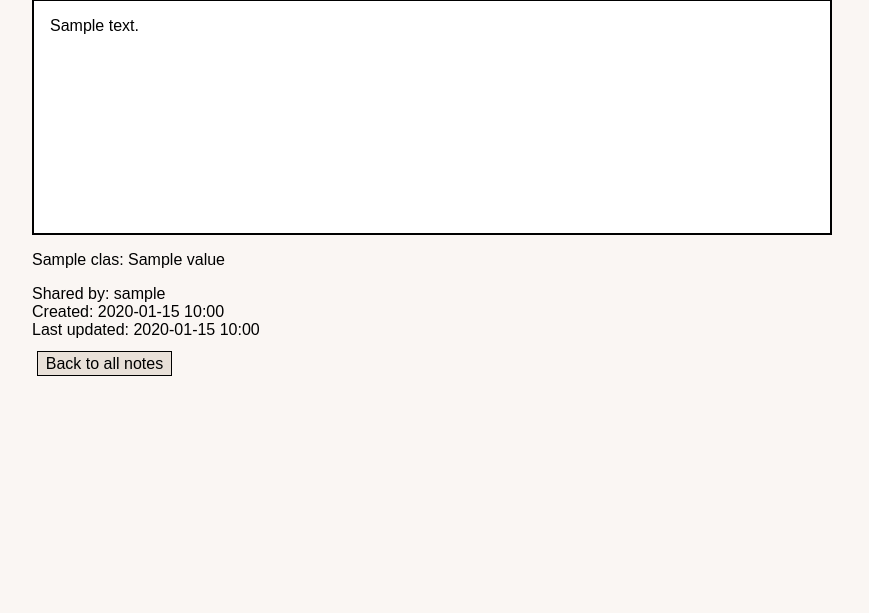
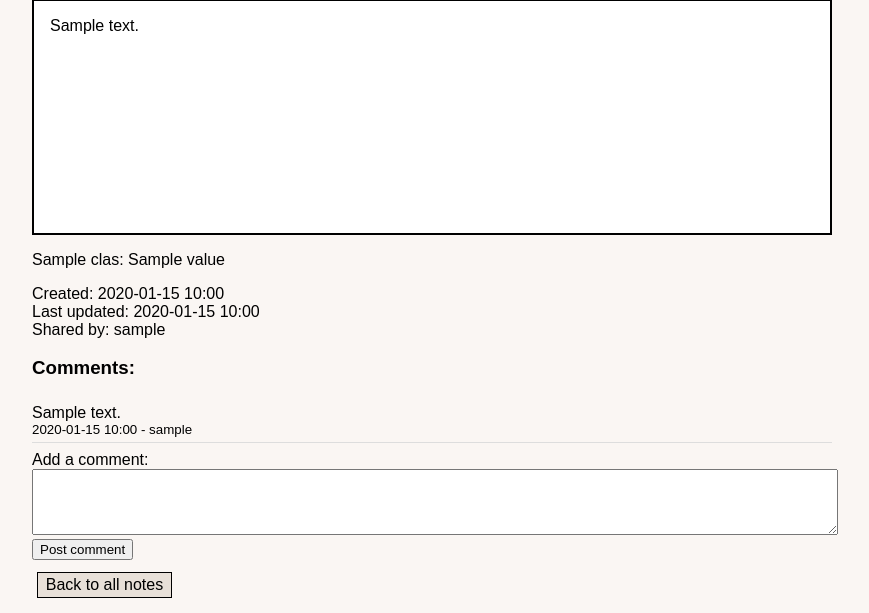
Before and after one commit to ayriainen/noteapp, a Flask app: template templates/show_note.html in a window 1280 px wide. Shown: the part 187-800 px from the top of the page, without its empty margins (208-1077 px from the left). Run offline with Flask 3, Linux system fonts and the light colour scheme; the template is opened without the code that fills it: most values are stand-ins (such as "Sample title", 1, 10 or a date in 2020).

Commit message:
feat: commenting

```diff
--- a/app.py
+++ b/app.py
@@ -54,7 +54,12 @@ def show_note(note_id):
         abort(403)
     classes = notes.get_classes(note_id)
     shared_users = notes.get_shares(note_id) if note["user_id"] == me else []
-    return render_template("show_note.html", note=note, classes=classes, shared_users=shared_users)
+    comments = notes.get_comments(note_id)
+    return render_template("show_note.html",
+                           note=note,
+                           classes=classes,
+                           shared_users=shared_users,
+                           comments=comments)
 
 @app.route("/search")
 def search():
@@ -278,6 +283,62 @@ def logout():
         del session["csrf_token"]
     return redirect("/login")
 
+@app.route("/add_comment", methods=["POST"])
+def add_comment():
+    require_login()
+    check_csrf()
+    note_id = int(request.form["note_id"])
+    content = request.form["content"].strip()
+    if not content or len(content) > 2000:
+        flash("ERROR: Comment can be at most 2000 characters")
+        return redirect("/note/" + str(note_id))
+    note = notes.get_note(note_id)
+    if not note:
+        abort(404)
+    me = session["user_id"]
+    if note["user_id"] != me and not notes.is_shared_with(note_id, me):
+        abort(403)
+    notes.add_comment(note_id, me, content)
+    return redirect("/note/" + str(note_id))
+
+@app.route("/edit_comment/<int:comment_id>", methods=["GET", "POST"])
+def edit_comment(comment_id):
+    require_login()
+    comment = notes.get_comment(comment_id)
+    if not comment:
+        abort(404)
+    note = notes.get_note(comment["note_id"])
+    if not note:
+        abort(404)
+    me = session["user_id"]
+    if comment["user_id"] != me:
+        abort(403)
+    if request.method == "GET":
+        return render_template("edit_comment.html", comment=comment, note=note)
+    check_csrf()
+    content = request.form["content"].strip()
+    if not content or len(content) > 2000:
+        flash("ERROR: Comment must be 1–2000 characters")
+        return redirect("/edit_comment/" + str(comment_id))
+    notes.update_comment(comment_id, content)
+    return redirect("/note/" + str(comment["note_id"]))
+
+@app.route("/remove_comment/<int:comment_id>", methods=["POST"])
+def remove_comment(comment_id):
+    require_login()
+    check_csrf()
+    comment = notes.get_comment(comment_id)
+    if not comment:
+        abort(404)
+    note = notes.get_note(comment["note_id"])
+    if not note:
+        abort(404)
+    me = session["user_id"]
+    if comment["user_id"] != me:
+        abort(403)
+    notes.remove_comment(comment_id)
+    return redirect("/note/" + str(comment["note_id"]))
+
 @app.route("/user/<int:user_id>")
 def show_user(user_id):
     user = users.get_user(user_id)
--- a/schema.sql
+++ b/schema.sql
@@ -31,3 +31,11 @@ CREATE TABLE shares (
     note_id INTEGER REFERENCES notes,
     user_id INTEGER REFERENCES users
 );
+
+CREATE TABLE comments (
+    id INTEGER PRIMARY KEY,
+    note_id INTEGER REFERENCES notes,
+    user_id INTEGER REFERENCES users,
+    content TEXT,
+    created_at TEXT
+);
--- a/templates/show_note.html
+++ b/templates/show_note.html
@@ -12,7 +12,7 @@
 </p>
 {% endif %}
 
-<div class="content-box">
+<div class="content-box" style="overflow-wrap:anywhere; word-break:break-word;">
   {{ note.content | show_lines }}
 </div>
 
@@ -25,16 +25,16 @@
 {% endif %}
 
 <div class="note-meta">
-  {% if session.user_id != note.user_id %}
-  Shared by: {{ note.username }}<br>
-  {% endif %}
-  Created: {{ note.created_at[:16].replace('T', ' ') }}<br>
-  Last updated: {{ note.updated_at[:16].replace('T', ' ') }}
+    Created: {{ note.created_at[:16].replace('T', ' ') }}<br>
+    Last updated: {{ note.updated_at[:16].replace('T', ' ') }}
+    {% if session.user_id != note.user_id %}
+    <br>Shared by: {{ note.username }}
+    {% endif %}
 </div>
 
 {% if session.user_id == note.user_id %}
   {% if shared_users %}
-    <p>Sharing with:</p>
+    Sharing with:
     {% for u in shared_users %}
       <div style="margin: 0.3em 0;">
         {{ u.username }}
@@ -47,7 +47,7 @@
       </div>
     {% endfor %}
   {% else %}
-    <p>Sharing with: (no one)</p>
+    Sharing with: (no one)
   {% endif %}
 
   <form action="/share_note" method="post">
@@ -59,6 +59,42 @@
   </form>
 {% endif %}
 
+{% if comments %}
+  <h3>Comments:</h3>
+  {% for c in comments %}
+    <div style="padding: 0.35rem 0; border-bottom: 1px solid #ddd;">
+        <div style="overflow-wrap:anywhere; word-break:break-word;">
+            {{ c.content | show_lines }}
+        </div>
+      <div style="font-size: smaller;">
+        <span>{{ c.created_at[:16].replace('T',' ') }} - {{ c.username }}</span>
+        {% if c.user_id == session.user_id %}
+            <span style="float: right;">
+                <form action="/edit_comment/{{ c.id }}" method="get" style="display:inline;">
+                <input type="submit" value="Edit">
+                </form>
+                <form action="/remove_comment/{{ c.id }}" method="post" style="display:inline; margin-left:0.6em;">
+                <input type="hidden" name="csrf_token" value="{{ session.csrf_token }}">
+                <input type="submit" value="Remove">
+                </form>
+            </span>
+        {% endif %}
+        <div style="clear: both;"></div>
+      </div>
+    </div>
+  {% endfor %}
+{% else %}
+  <p><strong>Comments:</strong> No comments</p>
+{% endif %}
+
+<form action="/add_comment" method="post" style="margin-top:0.5rem;">
+  <label for="content">Add a comment</label>:<br>
+  <textarea name="content" id="content" rows="4" maxlength="2000" style="width:100%;" required></textarea>
+  <input type="hidden" name="note_id" value="{{ note.id }}">
+  <input type="hidden" name="csrf_token" value="{{ session.csrf_token }}">
+  <br><input type="submit" value="Post comment">
+</form>
+
 <p class="note-actions">
   <a href="/">Back to all notes</a>
 </p>
```
Also changed, not shown: notes.py (+37 -1 lines), templates/edit_comment.html (added, +19 -0 lines), users.py (+18 -6 lines), README.md.
